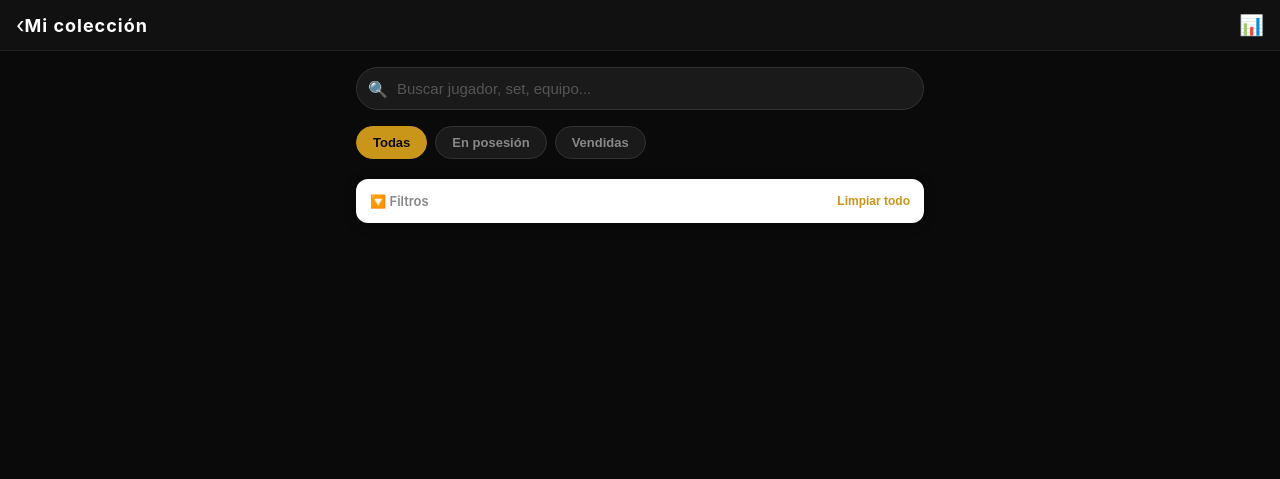
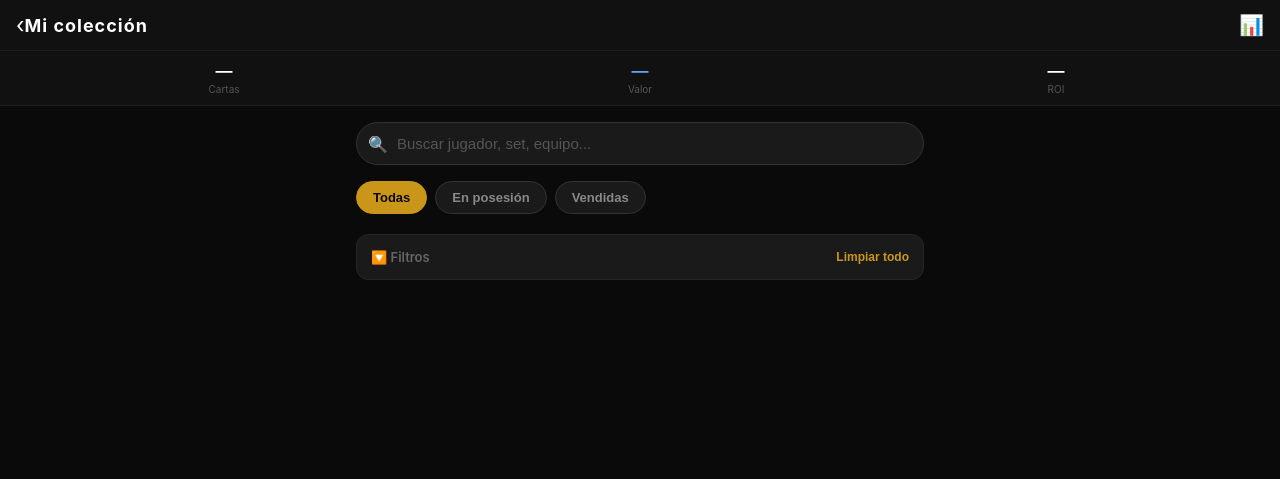
Before and after one commit to javiercobogarcia-netizen/sportcards, a Flask app: template templates/collection.html in a window 1280 px wide. Shown: the top 479 px of the page. Run offline with Flask 3, Linux system fonts and the light colour scheme; the template is opened without the code that fills it, so the values that code supplies are empty.

Commit message:
Redesign collection to dark grid view with stats bar

```diff
--- a/templates/collection.html
+++ b/templates/collection.html
@@ -8,15 +8,17 @@
 <title>Colección — SportCards</title>
 <link rel="stylesheet" href="/static/css/app.css">
 <style>
-.filters-panel { background: white; border-radius: var(--radius); padding: 14px; margin-bottom: 14px; box-shadow: var(--shadow); }
-.filters-panel h3 { font-size: 13px; color: var(--text-muted); margin-bottom: 10px; font-weight: 600; }
+.filters-panel { background: #1a1a1a; border-radius: var(--radius); padding: 14px; margin-bottom: 14px; border: 1px solid #252525; }
 .filter-row { display: grid; grid-template-columns: 1fr 1fr; gap: 8px; margin-bottom: 8px; }
-.filter-row select { padding: 9px 10px; border: 1.5px solid var(--border); border-radius: 8px; font-size: 14px; background: white; color: var(--text); -webkit-appearance: none; outline: none; width: 100%; }
-.filter-row select:focus { border-color: var(--red); }
-.filter-clear { font-size: 12px; color: var(--red); background: none; border: none; cursor: pointer; padding: 0; font-weight: 600; }
+.filter-row select, .filter-row input {
+  padding: 9px 10px; border: 1.5px solid #333; border-radius: 8px;
+  font-size: 14px; background: #111; color: #fff; -webkit-appearance: none; outline: none; width: 100%;
+}
+.filter-row select:focus, .filter-row input:focus { border-color: var(--gold); }
+.filter-clear { font-size: 12px; color: var(--gold); background: none; border: none; cursor: pointer; padding: 0; font-weight: 600; }
 .active-filters { display: flex; gap: 6px; flex-wrap: wrap; margin-bottom: 10px; }
-.active-filter { background: #ffebee; color: var(--red); border-radius: 20px; padding: 4px 10px; font-size: 12px; font-weight: 600; display: flex; align-items: center; gap: 4px; }
-.active-filter button { background: none; border: none; color: var(--red); cursor: pointer; font-size: 14px; padding: 0; line-height: 1; }
+.active-filter { background: #1a1500; color: var(--gold); border-radius: 20px; padding: 4px 10px; font-size: 12px; font-weight: 600; display: flex; align-items: center; gap: 4px; }
+.active-filter button { background: none; border: none; color: var(--gold); cursor: pointer; font-size: 14px; padding: 0; line-height: 1; }
 </style>
 </head>
 <body>
@@ -25,6 +27,21 @@
   <a href="/" class="nav-back">‹</a>
   <h1>Mi colección</h1>
   <a href="/api/export" style="color:white;font-size:20px;text-decoration:none" title="Exportar">📊</a>
+</div>
+
+<div class="coll-stats">
+  <div class="coll-stat">
+    <div class="coll-stat-val" id="stat-count">—</div>
+    <div class="coll-stat-lbl">Cartas</div>
+  </div>
+  <div class="coll-stat">
+    <div class="coll-stat-val blue" id="stat-value">—</div>
+    <div class="coll-stat-lbl">Valor</div>
+  </div>
+  <div class="coll-stat">
+    <div class="coll-stat-val" id="stat-roi">—</div>
+    <div class="coll-stat-lbl">ROI</div>
+  </div>
 </div>
 
 <div class="container">
@@ -41,7 +58,7 @@
 
   <details class="filters-panel" id="filters-details">
     <summary style="display:flex;justify-content:space-between;align-items:center;cursor:pointer;list-style:none;-webkit-appearance:none">
-      <h3 style="margin:0">🔽 Filtros</h3>
+      <span style="font-size:13px;color:#666;font-weight:600">🔽 Filtros</span>
       <button class="filter-clear" onclick="event.preventDefault();clearFilters()">Limpiar todo</button>
     </summary>
     <div style="margin-top:10px">
@@ -49,7 +66,7 @@
         <select id="f-sport" onchange="loadCards()"><option value="">Todos los deportes</option></select>
         <select id="f-year" onchange="loadCards()"><option value="">Todos los años</option></select>
       </div>
-      <select id="f-set" onchange="loadCards()" style="width:100%;padding:9px 10px;border:1.5px solid var(--border);border-radius:8px;font-size:14px;background:white;-webkit-appearance:none;outline:none;margin-bottom:8px">
+      <select id="f-set" onchange="loadCards()" style="width:100%;padding:9px 10px;border:1.5px solid #333;border-radius:8px;font-size:14px;background:#111;color:#fff;-webkit-appearance:none;outline:none;margin-bottom:8px">
         <option value="">Todas las colecciones</option>
       </select>
       <div class="filter-row">
@@ -69,19 +86,19 @@
       </div>
       <div class="filter-row" style="align-items:center">
         <div style="position:relative">
-          <span style="position:absolute;left:10px;top:50%;transform:translateY(-50%);color:#999;font-size:13px">€</span>
-          <input type="number" id="f-min-price" placeholder="Precio mín" min="0" step="1" oninput="loadCards()" style="padding:9px 10px 9px 24px;border:1.5px solid var(--border);border-radius:8px;font-size:14px;width:100%;outline:none">
+          <span style="position:absolute;left:10px;top:50%;transform:translateY(-50%);color:#555;font-size:13px">€</span>
+          <input type="number" id="f-min-price" placeholder="Precio mín" min="0" step="1" oninput="loadCards()" style="padding-left:24px">
         </div>
         <div style="position:relative">
-          <span style="position:absolute;left:10px;top:50%;transform:translateY(-50%);color:#999;font-size:13px">€</span>
-          <input type="number" id="f-max-price" placeholder="Precio máx" min="0" step="1" oninput="loadCards()" style="padding:9px 10px 9px 24px;border:1.5px solid var(--border);border-radius:8px;font-size:14px;width:100%;outline:none">
+          <span style="position:absolute;left:10px;top:50%;transform:translateY(-50%);color:#555;font-size:13px">€</span>
+          <input type="number" id="f-max-price" placeholder="Precio máx" min="0" step="1" oninput="loadCards()" style="padding-left:24px">
         </div>
       </div>
     </div>
   </details>
 
   <div id="active-filters" class="active-filters"></div>
-  <div id="result-count" style="font-size:13px;color:var(--text-muted);margin-bottom:10px"></div>
+  <div id="result-count" style="font-size:13px;color:#555;margin-bottom:10px"></div>
   <div id="cards-list"></div>
 
 </div>
@@ -126,6 +143,23 @@ function clearFilters() {
   loadCards();
 }
 
+function updateStats(cards) {
+  document.getElementById('stat-count').textContent = cards.length;
+  const owned = cards.filter(c => c.status !== 'sold');
+  const totalVal = owned.reduce((s, c) => s + (c.market_price || c.purchase_price || 0), 0);
+  const totalBought = owned.reduce((s, c) => s + (c.purchase_price || 0), 0);
+  document.getElementById('stat-value').textContent = '€' + Math.round(totalVal).toLocaleString('es');
+  const roiEl = document.getElementById('stat-roi');
+  if (totalBought > 0) {
+    const roi = ((totalVal - totalBought) / totalBought * 100);
+    roiEl.textContent = (roi >= 0 ? '+' : '') + roi.toFixed(1) + '%';
+    roiEl.className = 'coll-stat-val ' + (roi >= 0 ? 'green' : 'red');
+  } else {
+    roiEl.textContent = '—';
+    roiEl.className = 'coll-stat-val';
+  }
+}
+
 async function loadCards() {
   const q = document.getElementById('search').value.trim();
   const sport = document.getElementById('f-sport').value;
@@ -147,7 +181,6 @@ async function loadCards() {
   if (minPrice) params.append('min_price', minPrice);
   if (maxPrice) params.append('max_price', maxPrice);
 
-  // Mostrar filtros activos
   const active = [];
   if (sport) active.push({label: sport.charAt(0).toUpperCase()+sport.slice(1), key: 'f-sport'});
   if (year) active.push({label: year, key: 'f-year'});
@@ -162,6 +195,8 @@ async function loadCards() {
 
   const r = await fetch('/api/cards?' + params);
   const cards = await r.json();
+
+  updateStats(cards);
   document.getElementById('result-count').textContent = cards.length ? `${cards.length} carta${cards.length!==1?'s':''}` : '';
 
   const container = document.getElementById('cards-list');
@@ -170,37 +205,43 @@ async function loadCards() {
     return;
   }
 
-  container.innerHTML = cards.map(c => {
-    const thumb = c.photo_front
-      ? `<img class="card-thumb" src="/${c.photo_front}" loading="lazy">`
-      : `<div class="card-thumb-placeholder">🃏</div>`;
-    const numbering = c.numbering ? String(c.numbering).replace(/^\/+/,'') : null;
-    const badges = [
-      c.graded ? `<span class="badge badge-graded">${c.grading_company} ${c.grade}</span>` : '',
-      numbering ? `<span class="badge badge-numbered">/${numbering}</span>` : '',
-      c.status === 'sold' ? `<span class="badge badge-sold">Vendida</span>` : '',
-    ].filter(Boolean).join(' ');
+  container.innerHTML = `<div class="cards-grid">${cards.map(c => {
+    const photo = c.photo_front
+      ? `<img src="/${c.photo_front}" loading="lazy" alt="">`
+      : '<span>🃏</span>';
+    const gradedBadge = c.graded
+      ? `<div class="grid-badge-tr">${[c.grading_company, c.grade].filter(Boolean).join(' ')}</div>`
+      : '';
+    const numBadge = c.numbering
+      ? `<div class="grid-badge-tl">/${String(c.numbering).replace(/^\/+/,'')}</div>`
+      : '';
+    const soldBadge = c.status === 'sold' ? '<div class="grid-badge-sold">VENDIDA</div>' : '';
 
-    let priceHtml = '';
+    let price = c.purchase_price ? c.purchase_price.toFixed(2) + ' €' : '—';
+    let roiHtml = '';
     if (c.status === 'sold' && c.sale_price && c.purchase_price) {
-      const profit = c.sale_price - c.purchase_price;
-      const roi = ((profit / c.purchase_price) * 100).toFixed(1);
-      priceHtml = `<div class="card-price">Vendida: ${c.sale_price.toFixed(2)} € <span class="${profit>=0?'roi-positive':'roi-negative'}">(${profit>=0?'+':''}${profit.toFixed(2)} € / ${roi}%)</span></div>`;
-    } else {
-      priceHtml = `<div class="card-price">Compra: ${c.purchase_price ? c.purchase_price.toFixed(2)+' €' : '—'}${c.market_price ? ' · Mercado: '+c.market_price.toFixed(2)+' €' : ''}</div>`;
+      const roi = ((c.sale_price - c.purchase_price) / c.purchase_price * 100).toFixed(1);
+      const cls = c.sale_price >= c.purchase_price ? 'grid-roi-pos' : 'grid-roi-neg';
+      roiHtml = `<span class="${cls}">${c.sale_price >= c.purchase_price ? '+' : ''}${roi}%</span>`;
+      price = c.sale_price.toFixed(2) + ' €';
+    } else if (c.market_price && c.purchase_price) {
+      const roi = ((c.market_price - c.purchase_price) / c.purchase_price * 100).toFixed(1);
+      const cls = c.market_price >= c.purchase_price ? 'grid-roi-pos' : 'grid-roi-neg';
+      roiHtml = `<span class="${cls}">${c.market_price >= c.purchase_price ? '+' : ''}${roi}%</span>`;
     }
 
-    return `<a href="/card/${c.id}" class="card-item">
-      ${thumb}
-      <div class="card-info">
-        <div class="card-player">${c.player}</div>
-        <div class="card-meta">${[c.year, c.set_name, c.team].filter(Boolean).join(' · ')}</div>
-        ${badges ? `<div style="margin-bottom:4px">${badges}</div>` : ''}
-        ${priceHtml}
+    return `<a href="/card/${c.id}" class="grid-card">
+      <div class="grid-card-img">${photo}${gradedBadge}${numBadge}${soldBadge}</div>
+      <div class="grid-card-info">
+        <div class="grid-card-player">${c.player}</div>
+        <div class="grid-card-set">${[c.year, c.set_name].filter(Boolean).join(' · ')}</div>
+        <div class="grid-card-bottom">
+          <span class="grid-card-price">${price}</span>
+          ${roiHtml}
+        </div>
       </div>
-      <span style="color:#ccc;font-size:20px">›</span>
     </a>`;
-  }).join('');
+  }).join('')}</div>`;
 }
 
 loadFilterOptions();
```
